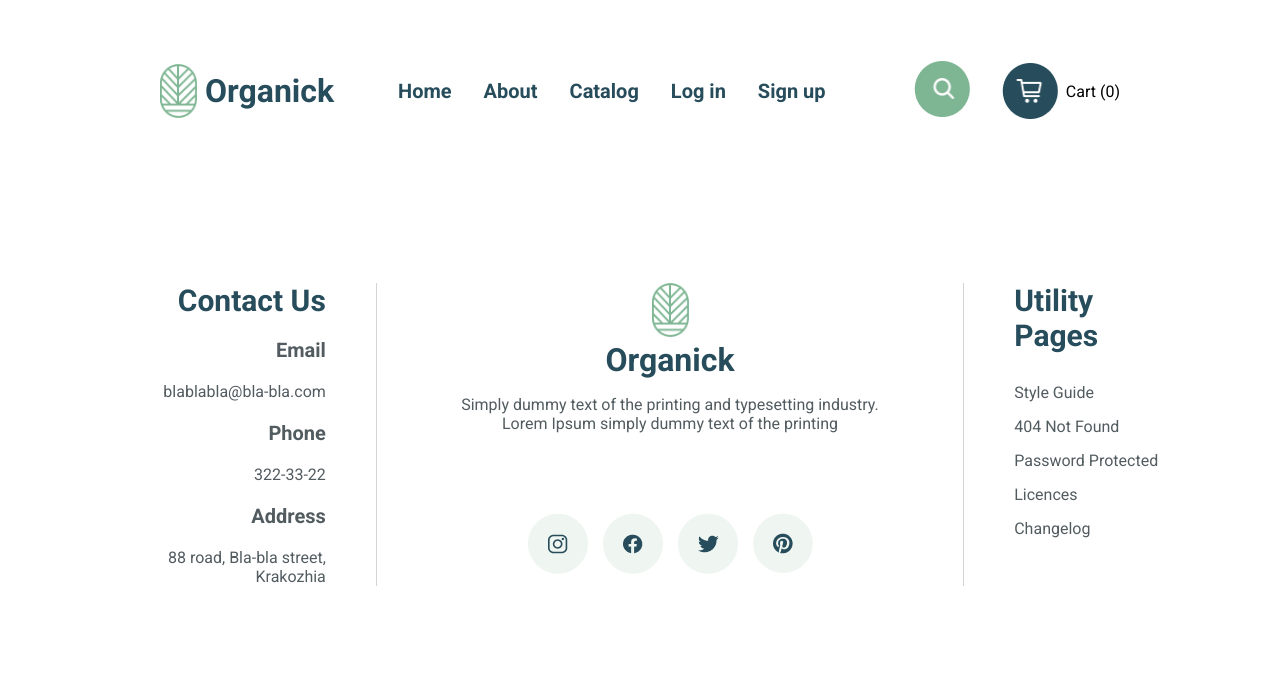
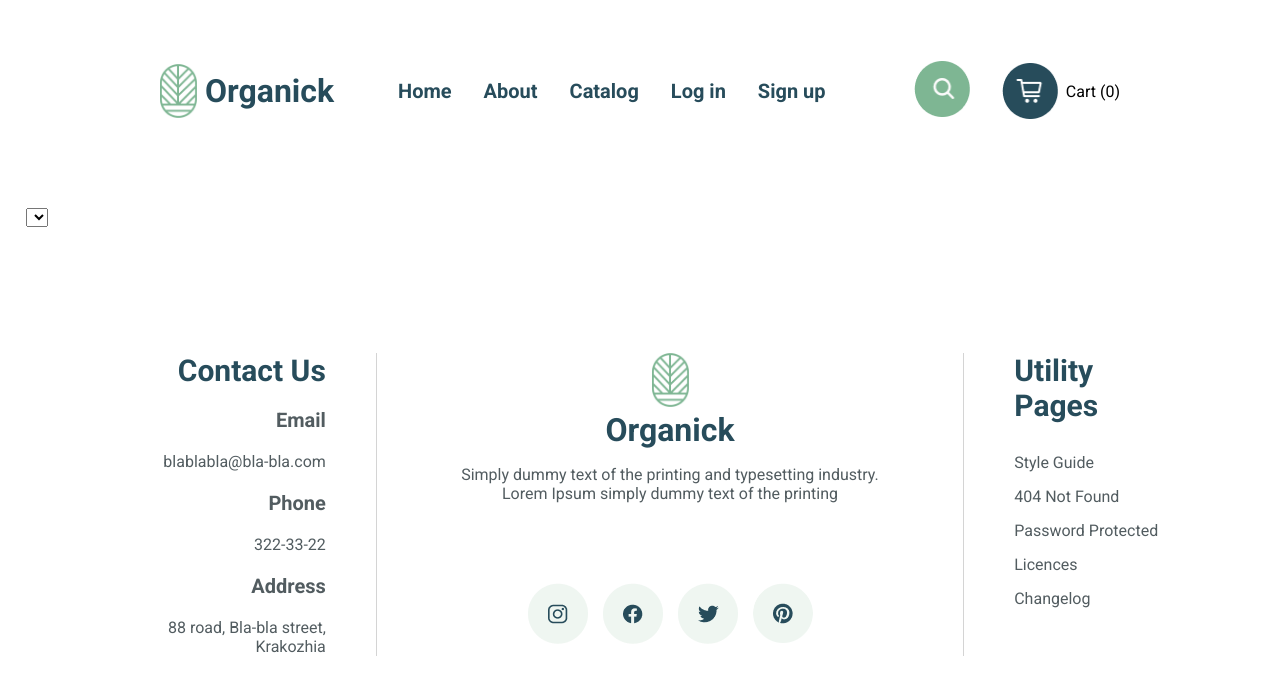
Before and after one commit to Ir4D/eCommerce-Application, a website built with webpack: page src/index.html in a window 1280 px wide. Both pictures are taken after a click on the item "Catalog". Built offline with nearby package versions, Linux system fonts and the light colour scheme; files whose address does not match are found by name; what @commercetools/platform-sdk, @commercetools/sdk-client-v2 would draw is missing.

Commit message:
feat: category fetch method add

```diff
--- a/src/api/apiMethods.ts
+++ b/src/api/apiMethods.ts
@@ -46,6 +46,13 @@ export function GetProductsPublished(): Promise<
   //   console.log(body);
   // })
   // .catch(console.error);
+}
+
+export function getProductCategories() {
+  const getCategories = () => {
+    return apiRoot.categories().get().execute();
+  };
+  return getCategories();
 }
 
 // Create a new customer
--- a/src/pages/catalog/catalog.scss
+++ b/src/pages/catalog/catalog.scss
@@ -1,14 +1,25 @@
 .catalog-container {
   max-width: 1920px;
+}
+
+.catalog-container.item-page {
+  display: flex;
+  flex-direction: column;
+}
+
+.catalog-card-container {
   display: grid;
   gap: 1vw;
   grid-template-columns: 1fr 1fr 1fr 1fr;
   padding: 2vw;
 }
 
-.catalog-container.item-page {
+.catalog-controls {
   display: flex;
-  flex-direction: column;
+  padding: 2vw;
+}
+
+.catalog-category-select {
 }
 
 .card-item-link {
--- a/src/pages/catalog/catalog.ts
+++ b/src/pages/catalog/catalog.ts
@@ -1,10 +1,14 @@
 /* eslint-disable @typescript-eslint/no-unused-expressions */
 import {
+  CategoryPagedQueryResponse,
   ClientResponse,
   ProductProjection,
   ProductProjectionPagedQueryResponse
 } from '@commercetools/platform-sdk';
-import { GetProductsPublished } from '../../api/apiMethods';
+import {
+  GetProductsPublished,
+  getProductCategories
+} from '../../api/apiMethods';
 import AsyncPage from '../../components/abstract/asyncPage';
 import Router from '../../services/router/router';
 
@@ -13,9 +17,12 @@ export default class CatalogView extends AsyncPage {
   private catalog:
     | ClientResponse<ProductProjectionPagedQueryResponse>
     | undefined;
+  private categories: ClientResponse<CategoryPagedQueryResponse> | undefined;
 
   constructor() {
     super();
+    this.setCatalog();
+    this.setCategories();
     this.container.classList.add('catalog-container');
     this.errorModal = document.createElement('dialog');
     this.container.append(this.errorModal);
@@ -24,10 +31,21 @@ export default class CatalogView extends AsyncPage {
     });
   }
 
-  public async setCatalog(): Promise<void> {
+  private async setCatalog(): Promise<void> {
     try {
       this.catalog = await GetProductsPublished();
       this.renderCatalog();
+    } catch {
+      (error: string): void => {
+        this.errorModal.innerText = error;
+        this.errorModal.showModal();
+      };
+    }
+  }
+
+  private async setCategories(): Promise<void> {
+    try {
+      this.categories = await getProductCategories();
     } catch {
       (error: string): void => {
         this.errorModal.innerText = error;
@@ -44,9 +62,28 @@ export default class CatalogView extends AsyncPage {
 
   private renderCatalog(): void {
     this.container.classList.remove('item-page');
+
+    /* catalog controls */
+    const catalogControls = document.createElement('div');
+    catalogControls.classList.add('catalog-controls');
+    const categorySelect = document.createElement('select');
+    categorySelect.classList.add('catalog-category-select');
+    console.log('categories', this.categories);
+    this.categories?.body.results.forEach((category) => {
+      categorySelect.innerHTML += `<option>${category.name.en}</option>`;
+    });
+    catalogControls.append(categorySelect);
+    this.container.append(catalogControls);
+
+    /* cards container */
+    const cardContainer = document.createElement('div');
+    cardContainer.classList.add('catalog-card-container');
+    this.container.append(cardContainer);
+
+    /* fill cards container */
     this.catalog?.body.results.forEach((catalogItem) => {
       const catalogItemLink = this.renderCatalogItemCard(catalogItem);
-      this.container.append(catalogItemLink);
+      cardContainer.append(catalogItemLink);
     });
   }
 
@@ -119,6 +156,7 @@ export default class CatalogView extends AsyncPage {
   public async render(): Promise<HTMLElement> {
     this.container.innerHTML = '';
     await this.setCatalog();
+    // await this.setCategories();
     return this.container;
   }
 }
--- a/src/pages/layout.ts
+++ b/src/pages/layout.ts
@@ -64,7 +64,7 @@ export default class Layout {
         case Router.pages.catalog: {
           pageHTML = '';
           this.slot.innerHTML = '';
-          this.slot.append(await this.catalog.render());
+          // this.slot.append(await this.catalog.render());
           break;
         }
         case Router.pages.login: {
```
